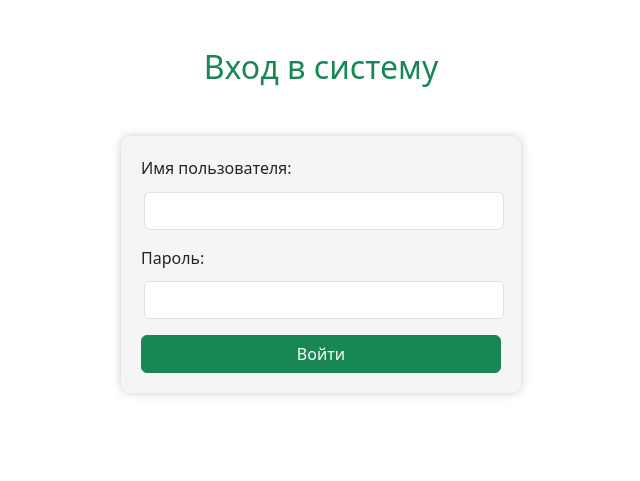
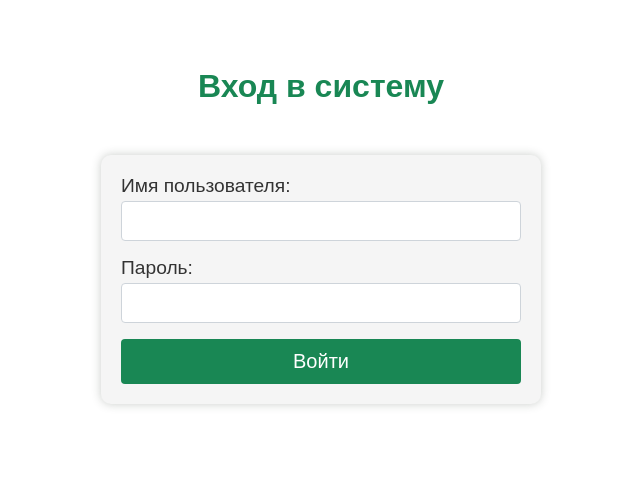
Before and after one commit to RynhAleh/django-crud-sqlite, a Django app: page /login/ in a window 1280 px wide. Shown: the top 481 px of the page, without its empty margins (319-959 px from the left). Run offline with Django 3.2, Linux system fonts and the light colour scheme.

Commit message:
base to cattle_management

```diff
--- /dev/null
+++ b/cattle_management/static/cattle_management/login.css
@@ -0,0 +1,78 @@
+:root {
+		--bs-success:#198754;
+		--bs-success-darker:#1a774a;
+}
+
+.container {
+    width: 100%;
+    max-width: 600px;
+    margin: 0 auto;
+    padding: 20px;
+    font-family: Arial;
+}
+
+h2 {
+    text-align: center;
+    margin-top: 40px;
+    color: var(--bs-success);
+    font-size: 2rem;
+}
+
+/* Форма входа */
+.login-form {
+		max-width: 400px;
+		margin: 50px auto;
+		padding: 20px;
+		border-radius: 10px;
+		background-color: #f5f5f5;
+		box-shadow: 0px 0px 10px rgb(42 57 42 / 25%);
+}
+
+.mb-3 {
+    margin-bottom: 1rem;
+}
+
+.form-label {
+    display: block;
+    font-size: 1.2rem;
+    color: #333;
+}
+
+.form-field {
+    width: 100%;
+    padding: 10px;
+    border: 1px solid #ced4da;
+    border-radius: 4px;
+    font-size: 1rem;
+    box-sizing: border-box;
+    margin-top: 0.25rem;
+    background-color: #fff;
+    transition: border-color 0.15s ease-in-out, box-shadow 0.15s ease-in-out;
+}
+
+.form-field:focus {
+    border-color: #80bdff;
+    outline: 0;
+    box-shadow: 0 0 0 0.2rem rgba(0, 123, 255, 0.25); /* Эффект фокуса */
+}
+
+.btn {
+    display: inline-block;
+    width: 100%;
+    padding: 10px 15px;
+    font-size: 1.25rem;
+    font-weight: 400;
+    text-align: center;
+    white-space: nowrap;
+    vertical-align: middle;
+    cursor: pointer;
+    border: 1px solid transparent;
+    border-radius: 4px;
+    color: #fff;
+    background-color: var(--bs-success);
+    transition: background-color 0.15s ease-in-out, border-color 0.15s ease-in-out;
+}
+
+.btn:hover {
+    background-color: var(--bs-success-darker);
+}
--- /dev/null
+++ b/cattle_management/templates/cattle_management/login.html
@@ -0,0 +1,35 @@
+<!DOCTYPE html>
+<html lang="en">
+<head>
+    <meta charset="UTF-8">
+    <meta name="viewport" content="width=device-width, initial-scale=1.0">
+    <title>Вход</title>
+    {% load static %}
+    <link rel="stylesheet" href="{% static 'cattle_management/login.css' %}">
+    <link rel="shortcut icon" href="{% static 'favicon.png' %}" type="image/png">
+</head>
+<body>
+
+<div class="container">
+    <h2>Вход в систему</h2>
+
+    <div class="login-form">
+        <form method="post" action="{% url 'login' %}">
+            {% csrf_token %}
+            <div class="mb-3">
+                <label for="username" class="form-label">Имя пользователя:</label>
+                <input type="text" name="username" id="username" class="form-field" required>
+            </div>
+            <div class="mb-3">
+                <label for="password" class="form-label">Пароль:</label>
+                <input type="password" name="password" id="password" class="form-field" required>
+            </div>
+            <button type="submit" class="btn">Войти</button>
+            {% for message in messages %}
+            <div style="color: red; margin-top: 10px; text-align: center;">{{ message }}</div>
+            {% endfor %}
+        </form>
+    </div>
+</div>
+</body>
+</html>
--- a/cattle_management/urls.py
+++ b/cattle_management/urls.py
@@ -15,8 +15,10 @@ Including another URLconf
 """
 from django.contrib import admin
 from django.urls import path, include
+from . import views
 
 urlpatterns = [
     path('admin/', admin.site.urls),
+    path('login/', views.LoginView.as_view(), name='login'),
     path('', include('cows.urls', namespace='cows'))
 ]
--- /dev/null
+++ b/cattle_management/views.py
@@ -0,0 +1,30 @@
+import jwt
+import datetime
+from django.conf import settings
+from django.contrib.auth import authenticate
+from django.views import View
+from django.shortcuts import render, redirect
+from django.contrib import messages
+
+
+class LoginView(View):
+    @staticmethod
+    def get(request):
+        # Отправляем HTML-форму для логина
+        return render(request, 'cattle_management/login.html')
+
+    @staticmethod
+    def post(request):
+        username = request.POST.get('username')
+        password = request.POST.get('password')
+        user = authenticate(request, username=username, password=password)
+        if user is not None:
+            token = jwt.encode({
+                'username': user.username,
+                'exp': datetime.datetime.utcnow() + datetime.timedelta(hours=1)  # Время жизни токена 1 час
+            }, settings.SECRET_KEY, algorithm='HS256')
+            request.session['token'] = token
+            return redirect('/')
+        # return JsonResponse({'error': 'Invalid credentials'}, status=400)
+        messages.error(request, "Неверное имя пользователя или пароль")
+        return render(request, 'cattle_management/login.html')
--- a/cows/templates/cows/cow_bar.html
+++ b/cows/templates/cows/cow_bar.html
@@ -1,4 +1,4 @@
-{% extends 'cows/base.html' %}
+{% extends 'cattle_management/base.html' %}
 
 {% block title %}Cow Management{% endblock %}
 
--- a/cows/templates/cows/login.html
+++ /dev/null
@@ -1,48 +0,0 @@
-<!DOCTYPE html>
-<html lang="en">
-<head>
-    <meta charset="UTF-8">
-    <meta name="viewport" content="width=device-width, initial-scale=1.0">
-    <title>Вход</title>
-    {% load static %}
-    <link rel="stylesheet" href="{% static 'cows/bootstrap.min.css' %}">
-    <link rel="stylesheet" href="{% static 'cows/styles.css' %}">
-    <link rel="shortcut icon" href="{% static 'cows/favicon.png' %}" type="image/png">
-    <style>
-        .login-form {
-            max-width: 400px;
-            margin: 50px auto;
-            padding: 20px;
-            border-radius: 10px;
-            background-color: #f5f5f5;
-            box-shadow: 0px 0px 10px rgb(42 57 42 / 25%);
-        }
-    </style>
-</head>
-<body>
-
-<div class="container">
-    <h2 class="text-center mt-5 text-success">Вход в систему</h2>
-
-    <div class="login-form">
-        <form method="post" action="{% url 'cows:login' %}">
-            {% csrf_token %}
-            <div class="mb-3">
-                <label for="username" class="form-label">Имя пользователя:</label>
-                <input type="text" name="username" id="username" class="form-control" required>
-            </div>
-            <div class="mb-3">
-                <label for="password" class="form-label">Пароль:</label>
-                <input type="password" name="password" id="password" class="form-control" required>
-            </div>
-            <button type="submit" class="btn btn-success w-100">Войти</button>
-            {% for message in messages %}
-            <div style="color: red;" class="text-center">{{ message }}</div>
-            {% endfor %}
-
-        </form>
-    </div>
-</div>
-
-</body>
-</html>
--- a/cows/urls.py
+++ b/cows/urls.py
@@ -5,7 +5,6 @@ app_name = 'cows'
 
 urlpatterns = [
     path('', views.CowList.as_view(), name='cow_list'),
-    path('login/', views.LoginView.as_view(), name='login'),
     path('view/<int:pk>', views.CowDetail.as_view(), name='cow_detail'),
     path('new/', views.CowCreate.as_view(), name='cow_new'),
     path('edit/<int:pk>', views.CowUpdate.as_view(), name='cow_edit'),
--- a/cows/views.py
+++ b/cows/views.py
@@ -1,38 +1,7 @@
-import jwt
-import datetime
-from django.conf import settings
-from django.contrib.auth import authenticate
-from django.http import JsonResponse
-from django.views import View
 from django.views.generic import ListView, DetailView
 from django.views.generic.edit import CreateView, UpdateView, DeleteView
 from django.urls import reverse_lazy
-from django.shortcuts import render, redirect
 from .models import Cow
-from django.contrib import messages
-
-
-class LoginView(View):
-    @staticmethod
-    def get(request):
-        # Отправляем HTML-форму для логина
-        return render(request, 'cows/login.html')
-
-    @staticmethod
-    def post(request):
-        username = request.POST.get('username')
-        password = request.POST.get('password')
-        user = authenticate(request, username=username, password=password)
-        if user is not None:
-            token = jwt.encode({
-                'username': user.username,
-                'exp': datetime.datetime.utcnow() + datetime.timedelta(hours=1)  # Время жизни токена 1 час
-            }, settings.SECRET_KEY, algorithm='HS256')
-            request.session['token'] = token
-            return redirect('/')
-        # return JsonResponse({'error': 'Invalid credentials'}, status=400)
-        messages.error(request, "Неверное имя пользователя или пароль")
-        return render(request, 'cows/login.html')
 
 
 class CowList(ListView):
```
Also changed, not shown: cattle_management/settings.py (+4 -3 lines), cattle_management/templates/cattle_management/base.html (renamed from cows/templates/cows/base.html, +8 -6 lines), cattle_management/static/cattle_management/bootstrap.min.css (renamed from cows/static/cows/bootstrap.min.css), cattle_management/static/cattle_management/favicon.png (renamed from cows/static/cows/favicon.png), cattle_management/static/cattle_management/styles.css (renamed from cows/static/cows/styles.css).
